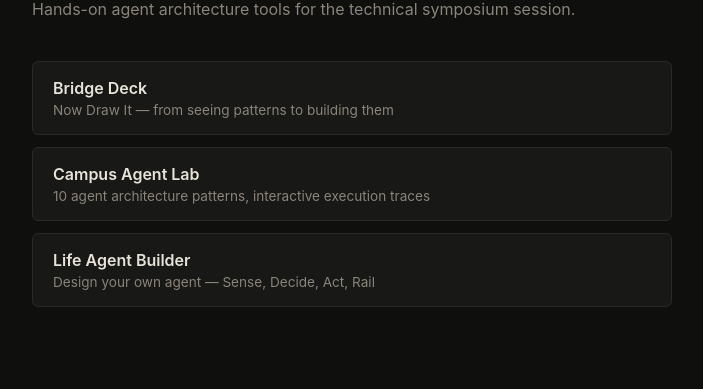
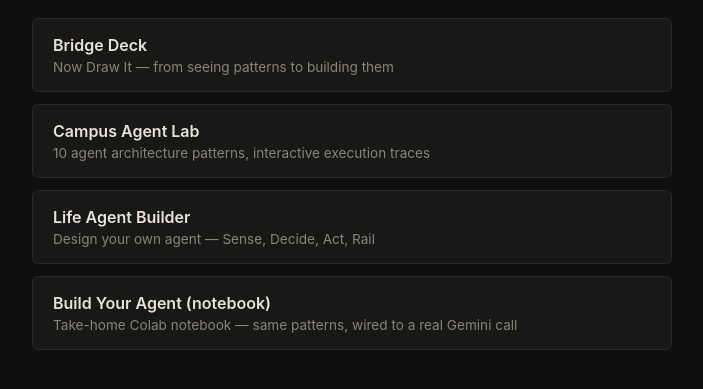
Before and after one commit to ppradyoth/Agentic-Patterns-Demo, a plain HTML site: page index.html in a window 1280 px wide. Shown: the part 287-676 px from the top of the page, without its empty margins (288-991 px from the left). Drawn offline with Linux system fonts and the light colour scheme.

Commit message:
Add notebook link to homepage

```diff
--- a/index.html
+++ b/index.html
@@ -69,6 +69,10 @@
         <div class="name">Life Agent Builder</div>
         <div class="desc">Design your own agent — Sense, Decide, Act, Rail</div>
       </a>
+      <a class="card" href="/notebook">
+        <div class="name">Build Your Agent (notebook)</div>
+        <div class="desc">Take-home Colab notebook — same patterns, wired to a real Gemini call</div>
+      </a>
     </div>
   </div>
 </body>
```
